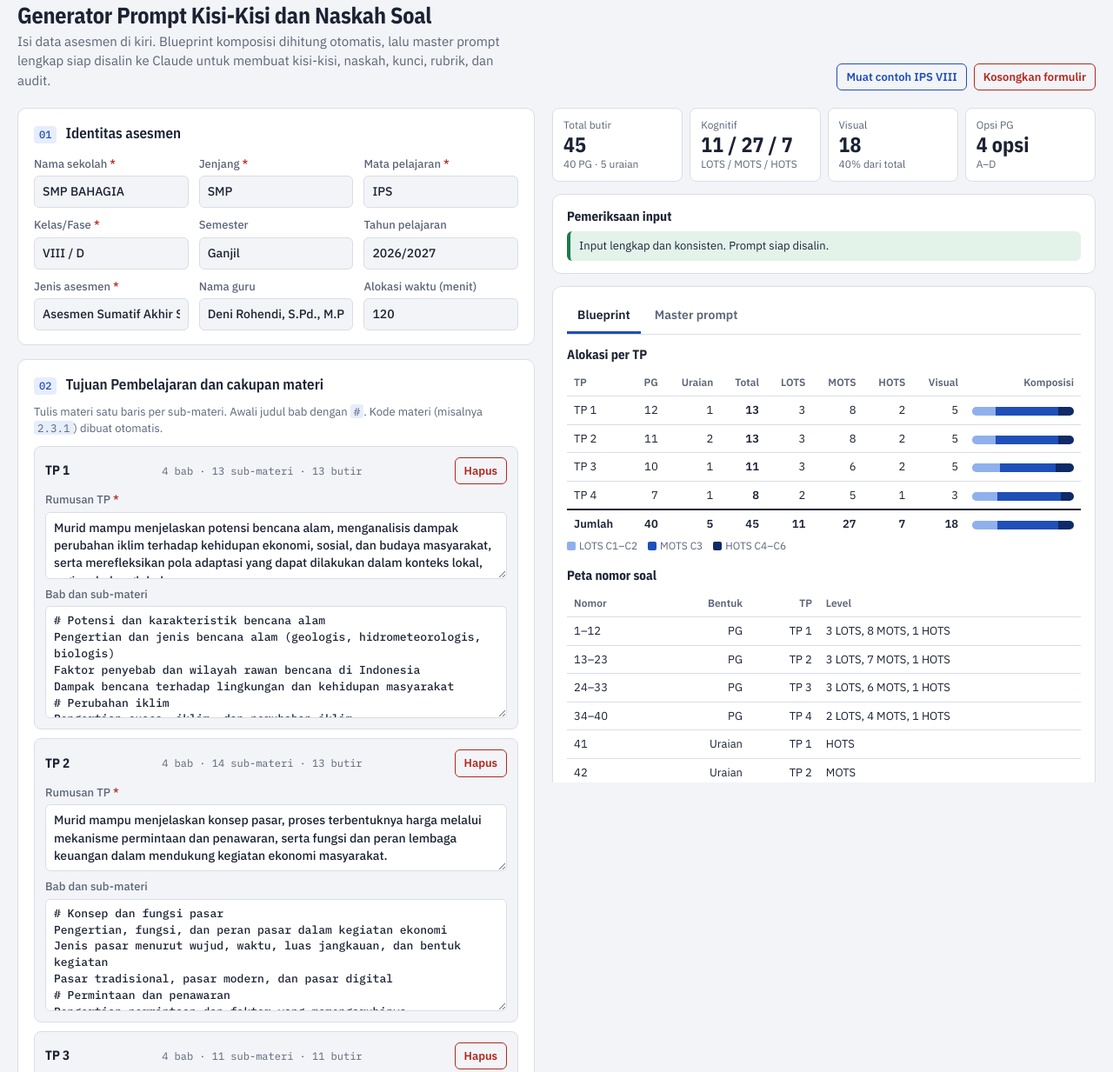
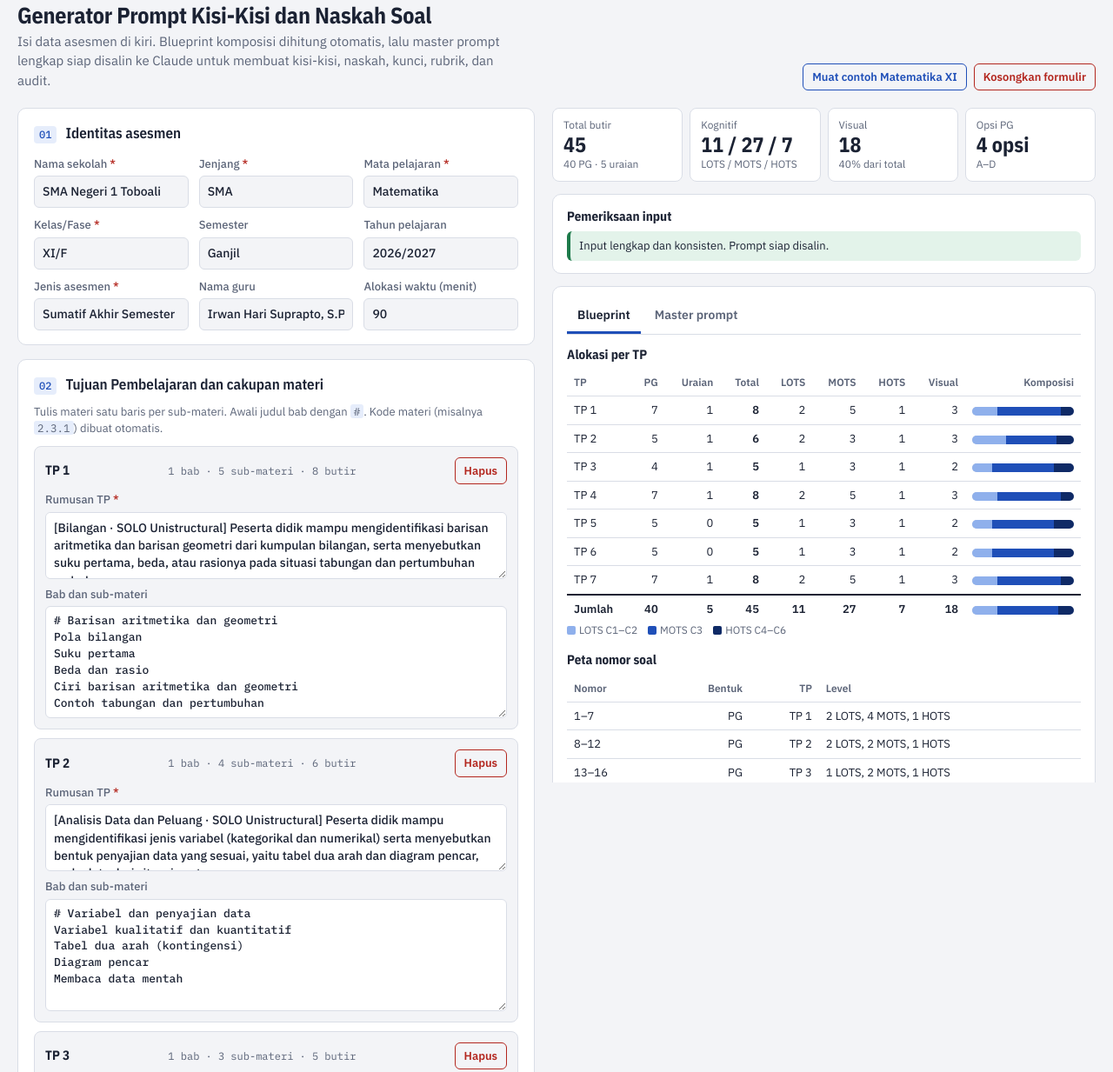
Before and after one commit to IrwanHariSuprapto/GeneratorPromptAsesmen, a plain HTML site: page index.html in a window 1280 px wide. Shown: the part 17-1250 px from the top of the page at 87% size. Drawn offline with nearby package versions, Linux system fonts and the light colour scheme.

Commit message:
Add files via upload

```diff
--- a/index.html
+++ b/index.html
@@ -133,7 +133,7 @@ mark{background:var(--mark);color:inherit;padding:0 2px;border-radius:2px}
     <p>Isi data asesmen di kiri. Blueprint komposisi dihitung otomatis, lalu master prompt lengkap siap disalin ke Claude untuk membuat kisi-kisi, naskah, kunci, rubrik, dan audit.</p>
   </div>
   <div class="top-actions">
-    <button class="btn ghost small" id="btnContoh" type="button">Muat contoh IPS VIII</button>
+    <button class="btn ghost small" id="btnContoh" type="button">Muat contoh Matematika XI</button>
     <button class="btn danger small" id="btnKosong" type="button">Kosongkan formulir</button>
   </div>
 </header>
@@ -164,7 +164,7 @@ mark{background:var(--mark);color:inherit;padding:0 2px;border-radius:2px}
       <button class="btn ghost small" type="button" id="addTp">+ Tambah TP</button>
     </div>
     <label class="f" style="margin-top:14px"><span>Dokumen acuan/sumber (opsional)</span>
-      <input type="text" id="sumber" data-k="sumber" placeholder="Contoh: Buku Siswa IPS Kelas VIII Kurikulum Merdeka, Bab 1–4">
+      <input type="text" id="sumber" data-k="sumber" placeholder="Contoh: Buku Siswa Matematika Kelas XI, Bab 1–2">
     </label>
   </section>
 
@@ -263,27 +263,54 @@ mark{background:var(--mark);color:inherit;padding:0 2px;border-radius:2px}
 <script>
 (function(){
 "use strict";
-var STORE = "asas-prompt-gen-v1";
+var STORE = "asas-prompt-gen-v3";
 var VISUAL_TYPES = ["foto","ilustrasi","grafik","tabel","diagram","skema","infografik","peta"];
 
 var CONTOH = {
-  sekolah:"SMP BAHAGIA", jenjang:"SMP", mapel:"IPS", kelas:"VIII / D", semester:"Ganjil",
-  tahun:"2026/2027", jenis:"Asesmen Sumatif Akhir Semester (ASAS)", guru:"Deni Rohendi, S.Pd., M.Pd.",
-  waktu:120, sumber:"",
+  sekolah:"SMA Negeri 1 Toboali", jenjang:"SMA", mapel:"Matematika", kelas:"XI/F", semester:"Ganjil",
+  tahun:"2026/2027", jenis:"Sumatif Akhir Semester", guru:"Irwan Hari Suprapto, S.Pd.",
+  waktu:90, sumber:"Dokumen TP Matematika Fase F berbasis Taksonomi SOLO (TP 1–7) yang disusun guru; CP Matematika Fase F, Keputusan Kepala BSKAP No. 046/H/KR/2025",
   pg:40, uraian:5, lainNama:"", lainJumlah:0, opsi:"4", alok:"materi",
   lots:25, mots:60, hots:15, visualPct:40,
-  visualJenis:["foto","ilustrasi","grafik","tabel","diagram","skema","infografik"], desain:"",
+  visualJenis:["ilustrasi","grafik","tabel","diagram","skema"], desain:"",
   bobotPG:60, bobotUraian:40, bobotLain:0,
   skorMode:"bentuk", skorLv:{pg:[1,1.5,2], ur:[5,7.5,9.5], ln:[1,2,3]},
   tps:[
-    {teks:"Murid mampu menjelaskan potensi bencana alam, menganalisis dampak perubahan iklim terhadap kehidupan ekonomi, sosial, dan budaya masyarakat, serta merefleksikan pola adaptasi yang dapat dilakukan dalam konteks lokal, regional, dan global.", manual:"",
-     materi:"# Potensi dan karakteristik bencana alam\nPengertian dan jenis bencana alam (geologis, hidrometeorologis, biologis)\nFaktor penyebab dan wilayah rawan bencana di Indonesia\nDampak bencana terhadap lingkungan dan kehidupan masyarakat\n# Perubahan iklim\nPengertian cuaca, iklim, dan perubahan iklim\nFaktor alami dan aktivitas manusia yang memengaruhi perubahan iklim\nPemanasan global dan perubahan pola musim\n# Dampak perubahan iklim\nDampak terhadap kehidupan ekonomi (pertanian, perikanan, pendapatan, permukiman)\nDampak terhadap kehidupan sosial, kesehatan, dan kebudayaan masyarakat\nRespons perubahan iklim dalam konteks lokal, nasional, dan global\n# Adaptasi dan mitigasi\nUpaya adaptasi masyarakat terhadap perubahan iklim\nMitigasi bencana sebelum, saat, dan setelah bencana\nPeran individu, masyarakat, dan pemerintah dalam mengurangi risiko bencana\nKeterkaitan adaptasi dan mitigasi dengan Tujuan Pembangunan Berkelanjutan (SDGs)"},
-    {teks:"Murid mampu menjelaskan konsep pasar, proses terbentuknya harga melalui mekanisme permintaan dan penawaran, serta fungsi dan peran lembaga keuangan dalam mendukung kegiatan ekonomi masyarakat.", manual:"",
-     materi:"# Konsep dan fungsi pasar\nPengertian, fungsi, dan peran pasar dalam kegiatan ekonomi\nJenis pasar menurut wujud, waktu, luas jangkauan, dan bentuk kegiatan\nPasar tradisional, pasar modern, dan pasar digital\n# Permintaan dan penawaran\nPengertian permintaan dan faktor yang memengaruhinya\nPengertian penawaran dan faktor yang memengaruhinya\nHubungan antara permintaan, penawaran, dan jumlah barang\n# Harga dan keseimbangan pasar\nPengertian harga dan proses pembentukan harga\nPermintaan dan penawaran dalam menentukan harga pasar (keseimbangan)\nPerubahan harga akibat perubahan permintaan atau penawaran\nContoh penerapan konsep harga dalam kehidupan sehari-hari\n# Lembaga keuangan\nPengertian dan fungsi lembaga keuangan\nPeran bank dalam menghimpun dan menyalurkan dana\nLembaga keuangan bank dan nonbank (koperasi)\nPemanfaatan layanan keuangan secara bijak, aman, dan bertanggung jawab"},
-    {teks:"Murid mampu menganalisis faktor pendorong, manfaat, dan tantangan perdagangan internasional serta keterkaitannya dengan kondisi ekonomi dan kehidupan masyarakat Indonesia.", manual:"",
-     materi:"# Konsep perdagangan internasional\nPengertian perdagangan dalam negeri dan perdagangan internasional\nPerbedaan perdagangan dalam negeri dan antarnegara\nEkspor dan impor sebagai bentuk kerja sama ekonomi\n# Faktor pendorong perdagangan internasional\nPerbedaan sumber daya alam dan kondisi geografis\nPerbedaan teknologi, kualitas sumber daya manusia, dan biaya produksi\nPerbedaan kebijakan, selera, dan kebutuhan negara\n# Manfaat dan tantangan perdagangan internasional\nManfaat perdagangan internasional bagi kehidupan ekonomi dan negara\nDampak terhadap produsen lokal/UMKM dan daya saing\nTantangan: kebijakan tarif/kuota, ketergantungan impor, perubahan nilai tukar\n# Perdagangan internasional Indonesia\nProduk unggulan ekspor dan impor Indonesia\nAspek keadilan, kemandirian ekonomi, dan kesejahteraan masyarakat"},
-    {teks:"Murid mampu mengolah informasi tentang perubahan sistem sosial budaya dalam masyarakat yang majemuk, mengidentifikasi faktor penyebab dan dampaknya, serta menunjukkan sikap menghargai keberagaman untuk menjaga kehidupan sosial yang harmonis.", manual:"",
-     materi:"# Masyarakat majemuk\nPengertian dan bentuk kemajemukan (suku, agama, bahasa, budaya) di Indonesia\nFaktor yang membentuk kemajemukan masyarakat Indonesia\n# Perubahan sosial budaya\nPengertian dan bentuk perubahan sosial budaya\nFaktor penyebab perubahan (internal dan eksternal, termasuk teknologi dan globalisasi)\nDampak positif dan negatif perubahan sosial budaya\n# Mengolah informasi perubahan\nMembaca, membandingkan, dan menyimpulkan informasi perubahan dari teks, tabel, atau grafik\n# Sikap menghargai keberagaman\nToleransi, gotong royong, dan integrasi sosial\nUpaya menjaga kehidupan sosial yang harmonis dalam masyarakat majemuk"}
+    {
+      "teks": "[Bilangan · SOLO Unistructural] Peserta didik mampu mengidentifikasi barisan aritmetika dan barisan geometri dari kumpulan bilangan, serta menyebutkan suku pertama, beda, atau rasionya pada situasi tabungan dan pertumbuhan sederhana.",
+      "manual": "",
+      "materi": "# Barisan aritmetika dan geometri\nPola bilangan\nSuku pertama\nBeda dan rasio\nCiri barisan aritmetika dan geometri\nContoh tabungan dan pertumbuhan"
+    },
+    {
+      "teks": "[Analisis Data dan Peluang · SOLO Unistructural] Peserta didik mampu mengidentifikasi jenis variabel (kategorikal dan numerikal) serta menyebutkan bentuk penyajian data yang sesuai, yaitu tabel dua arah dan diagram pencar, pada data dari situasi nyata.",
+      "manual": "",
+      "materi": "# Variabel dan penyajian data\nVariabel kualitatif dan kuantitatif\nTabel dua arah (kontingensi)\nDiagram pencar\nMembaca data mentah"
+    },
+    {
+      "teks": "[Bilangan · SOLO Multistructural] Peserta didik mampu menjelaskan dan menghitung suku ke-n serta jumlah n suku pertama deret aritmetika dan deret geometri, dan menjelaskan perbedaan pola pertumbuhan keduanya.",
+      "manual": "",
+      "materi": "# Barisan dan deret\nRumus Un dan Sn aritmetika\nRumus Un dan Sn geometri\nPertumbuhan bertambah tetap dan berkelipatan tetap"
+    },
+    {
+      "teks": "[Aljabar dan Fungsi · SOLO Multistructural] Peserta didik mampu menjelaskan konsep fungsi invers dan komposisi fungsi, serta mengilustrasikan dan menghitungnya pada fungsi linear, kuadrat, dan eksponensial sederhana menggunakan diagram panah, tabel, dan grafik.",
+      "manual": "",
+      "materi": "# Fungsi invers dan komposisi fungsi\nFungsi satu-satu\nInvers fungsi linear dan kuadrat (domain dibatasi)\nPengenalan invers eksponensial\nKomposisi f∘g\nDomain dan range"
+    },
+    {
+      "teks": "[Geometri · SOLO Multistructural] Peserta didik mampu mengklasifikasikan dan menjelaskan unsur-unsur lingkaran beserta sifat-sifat dasarnya pada gambar dan benda di sekitar.",
+      "manual": "",
+      "materi": "# Unsur-unsur lingkaran\nJari-jari, diameter, tali busur, busur, juring, tembereng\nSudut pusat dan sudut keliling\nGaris singgung dan titik singgung"
+    },
+    {
+      "teks": "[Analisis Data dan Peluang · SOLO Multistructural] Peserta didik mampu menjelaskan dan mengilustrasikan asosiasi antara dua variabel kategorikal (melalui frekuensi relatif pada tabel dua arah) dan antara dua variabel numerikal (melalui arah dan kekuatan hubungan pada diagram pencar).",
+      "manual": "",
+      "materi": "# Asosiasi dua variabel\nFrekuensi relatif dan relatif bersyarat\nPola diagram pencar (positif, negatif, tanpa hubungan)\nKekuatan hubungan"
+    },
+    {
+      "teks": "[Analisis Data dan Peluang · SOLO Multistructural] Peserta didik mampu mendaftar dan menghitung banyak kemungkinan susunan atau pilihan menggunakan aturan perkalian, permutasi, dan kombinasi, serta menjelaskan perbedaan penggunaannya.",
+      "manual": "",
+      "materi": "# Prinsip pencacahan\nAturan penjumlahan dan perkalian\nFaktorial\nPermutasi\nKombinasi\nRuang sampel dan kejadian"
+    }
   ]
 };
 var KOSONG = {
```
